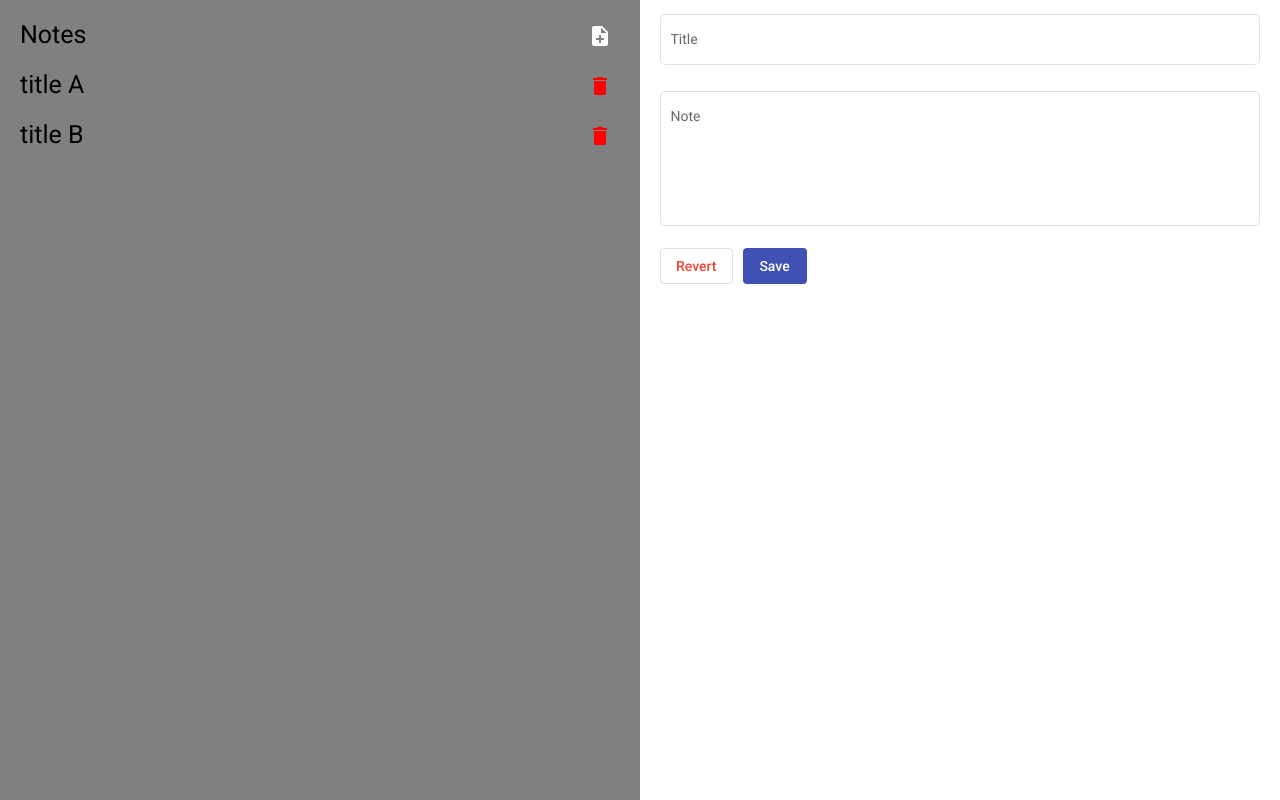
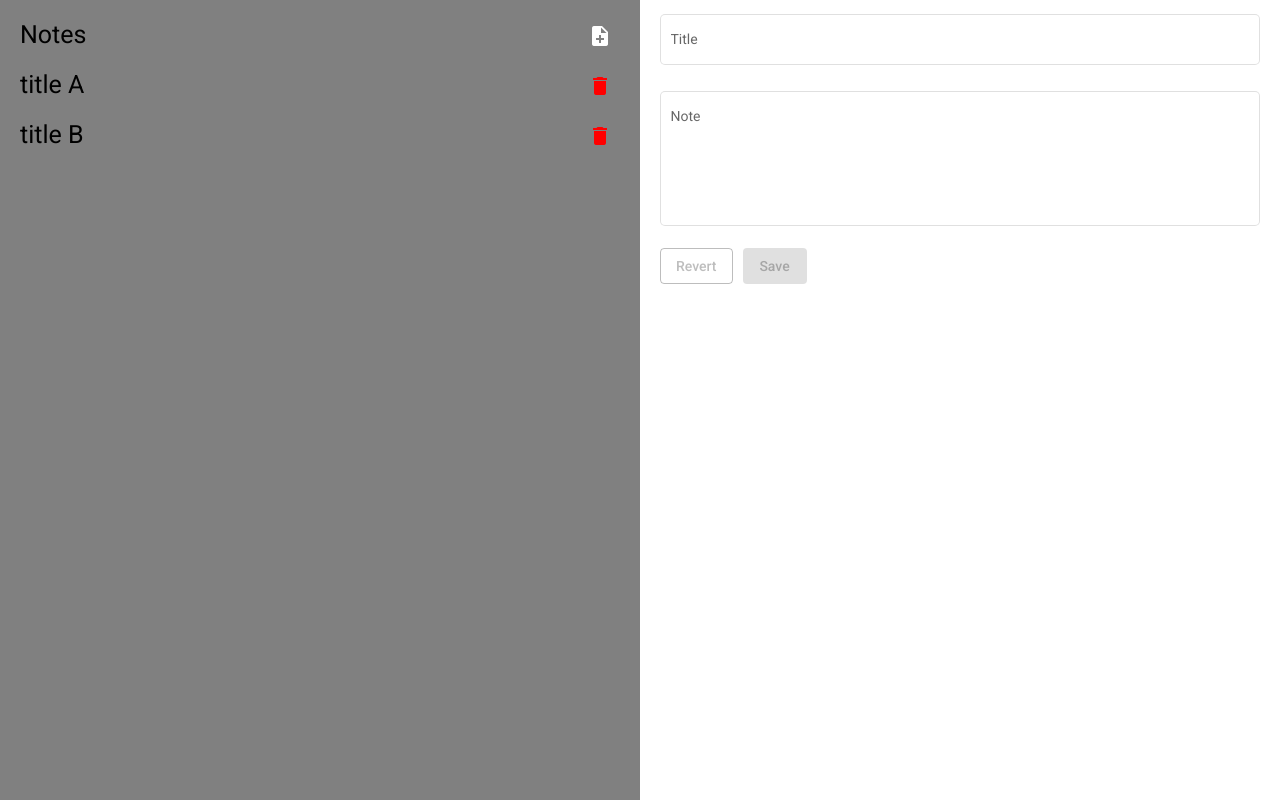
Before and after one commit to David3567/Antra-Share-Feb-2022, an Angular app in the folder noteList/: page / in a window 1280 px wide. Built offline with nearby package versions, Linux system fonts and the light colour scheme.

Commit message:
Transfer index to list.ts; disable content oninit

```diff
--- a/noteList/src/app/modules/content/content.component.html
+++ b/noteList/src/app/modules/content/content.component.html
@@ -14,9 +14,22 @@
     ></textarea>
   </mat-form-field>
   <div class="action">
-    <button mat-stroked-button color="warn" type="button" (click)="onRevert()">
+    <button
+      mat-stroked-button
+      color="warn"
+      type="button"
+      (click)="onRevert()"
+      [disabled]="index === -1"
+    >
       Revert
     </button>
-    <button mat-flat-button color="primary" type="submit">Save</button>
+    <button
+      mat-flat-button
+      color="primary"
+      type="submit"
+      [disabled]="index === -1"
+    >
+      Save
+    </button>
   </div>
 </form>
--- a/noteList/src/app/modules/content/content.component.ts
+++ b/noteList/src/app/modules/content/content.component.ts
@@ -17,6 +17,7 @@ import { Note } from 'src/app/interfaces/note.model';
 })
 export class ContentComponent implements OnInit, OnChanges {
   @Input() noteInfo?: Note;
+  @Input() index?: number;
   @Output() sendNote = new EventEmitter<Note>();
 
   noteForm = new FormGroup({
@@ -38,13 +39,12 @@ export class ContentComponent implements OnInit, OnChanges {
   }
 
   onRevert() {
-    console.log('noteInfo', this.noteInfo);
     this.noteForm.get('title')?.setValue(this.noteInfo?.title);
     this.noteForm.get('content')?.setValue(this.noteInfo?.content);
   }
 
   onSave() {
-    // console.log('value', this.noteForm.value);
-    this.sendNote.emit(this.noteForm.value);
+    this.noteInfo = this.noteForm.value;
+    this.sendNote.emit({ index: this.index, ...this.noteForm.value });
   }
 }
--- a/noteList/src/app/modules/list/list.component.html
+++ b/noteList/src/app/modules/list/list.component.html
@@ -13,5 +13,9 @@
       </li>
     </ul>
   </div>
-  <app-content [noteInfo]="selected" (sendNote)="onSave($event)"></app-content>
+  <app-content
+    [noteInfo]="selected"
+    [index]="indexNum"
+    (sendNote)="onSave($event)"
+  ></app-content>
 </div>
--- a/noteList/src/app/modules/list/list.component.ts
+++ b/noteList/src/app/modules/list/list.component.ts
@@ -12,14 +12,15 @@ export class ListComponent implements OnInit {
     { title: 'title B', content: '' },
   ];
   selected?: Note;
+  indexNum: number = -1;
 
   constructor() {}
 
   ngOnInit(): void {}
 
   onClick(index: number) {
-    // console.log(this.noteList[index]);
     this.selected = this.noteList[index];
+    this.indexNum = index;
   }
 
   onDelete(index: number) {
@@ -30,7 +31,12 @@ export class ListComponent implements OnInit {
     this.noteList.push({ title: 'title', content: '' });
   }
 
-  onSave(obj: Note) {
-    console.log(obj);
+  onSave(note: any) {
+    this.noteList.splice(note.index, 1, {
+      title: note.title,
+      content: note.content,
+    });
+
+    console.log(this.noteList);
   }
 }
```
